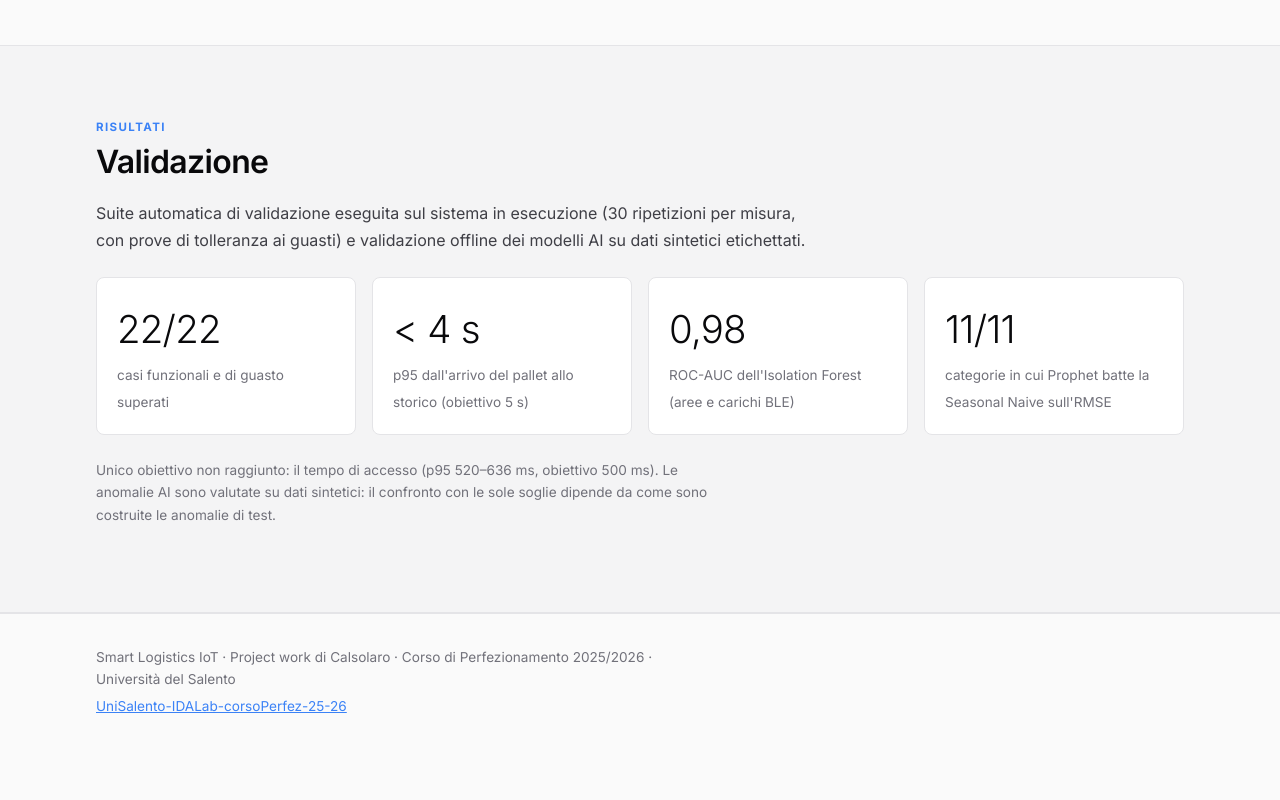
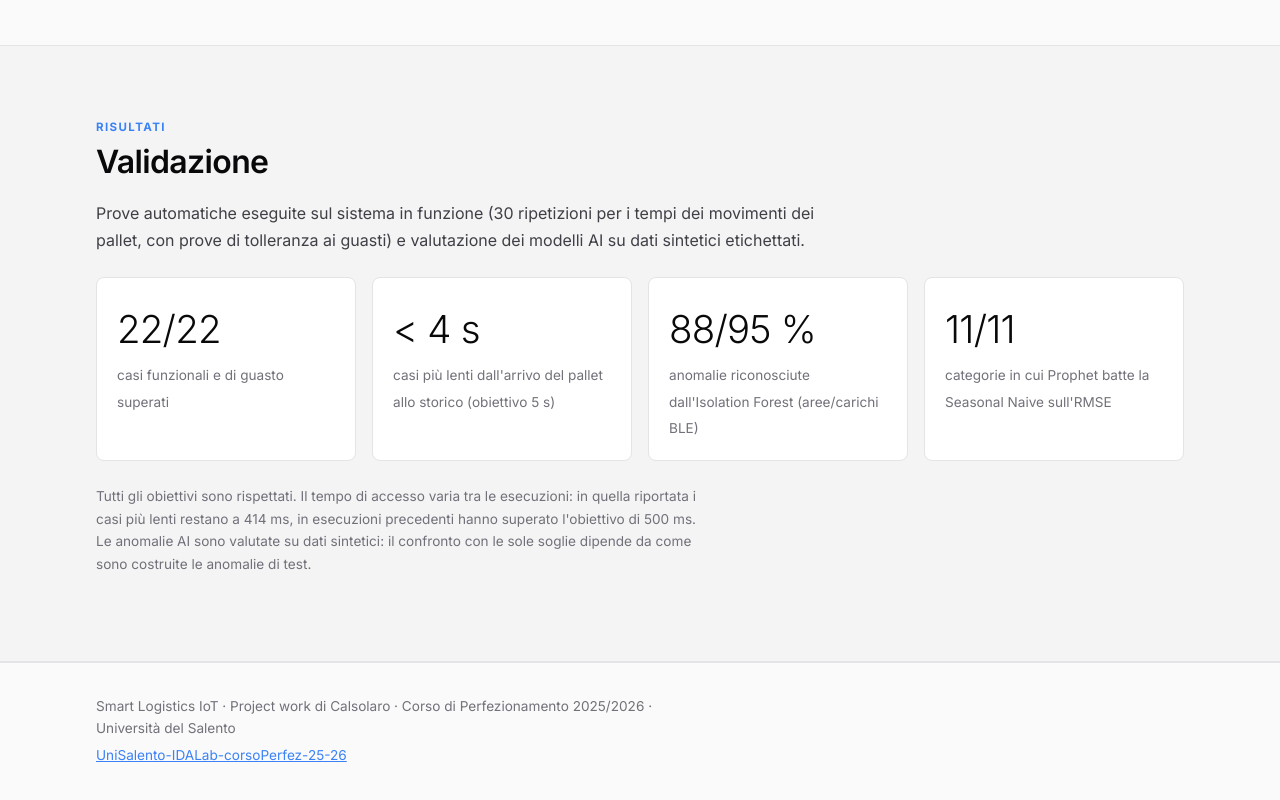
Before and after one commit to UniSalento-IDALab-corsoPerfez-25-26/perfez-2526-presentation-calsolaro, a plain HTML site: page index.html in a window 1280 px wide. Shown: the part 4568-5368 px from the top of the page. Before the commit the page ends 5321 px from the top, so only its background shows below. Drawn offline with Linux system fonts and the light colour scheme.

Commit message:
Validazione allineata alla tesi
Casi più lenti al posto del p95, anomalie riconosciute al posto della
ROC-AUC; nota sull'accesso aggiornata alla validazione del 09/11.

Co-Authored-By: Claude Opus 5.5 <noreply@anthropic.com>

```diff
--- a/index.html
+++ b/index.html
@@ -196,15 +196,16 @@
     <div class="wrap">
       <p class="label">Risultati</p>
       <h2>Validazione</h2>
-      <p>Suite automatica di validazione eseguita sul sistema in esecuzione (30 ripetizioni per misura, con prove di
-        tolleranza ai guasti) e validazione offline dei modelli AI su dati sintetici etichettati.</p>
+      <p>Prove automatiche eseguite sul sistema in funzione (30 ripetizioni per i tempi dei movimenti dei pallet, con
+        prove di tolleranza ai guasti) e valutazione dei modelli AI su dati sintetici etichettati.</p>
       <div class="grid kpis">
         <div class="kpi"><span class="kpi-value">22/22</span><span class="kpi-label">casi funzionali e di guasto superati</span></div>
-        <div class="kpi"><span class="kpi-value">&lt; 4 s</span><span class="kpi-label">p95 dall'arrivo del pallet allo storico (obiettivo 5 s)</span></div>
-        <div class="kpi"><span class="kpi-value">0,98</span><span class="kpi-label">ROC-AUC dell'Isolation Forest (aree e carichi BLE)</span></div>
+        <div class="kpi"><span class="kpi-value">&lt; 4 s</span><span class="kpi-label">casi più lenti dall'arrivo del pallet allo storico (obiettivo 5 s)</span></div>
+        <div class="kpi"><span class="kpi-value">88/95&nbsp;%</span><span class="kpi-label">anomalie riconosciute dall'Isolation Forest (aree/carichi BLE)</span></div>
         <div class="kpi"><span class="kpi-value">11/11</span><span class="kpi-label">categorie in cui Prophet batte la Seasonal Naive sull'RMSE</span></div>
       </div>
-      <p class="note">Unico obiettivo non raggiunto: il tempo di accesso (p95 520–636 ms, obiettivo 500 ms). Le anomalie AI
+      <p class="note">Tutti gli obiettivi sono rispettati. Il tempo di accesso varia tra le esecuzioni: in quella riportata i
+        casi più lenti restano a 414 ms, in esecuzioni precedenti hanno superato l'obiettivo di 500 ms. Le anomalie AI
         sono valutate su dati sintetici: il confronto con le sole soglie dipende da come sono costruite le anomalie di test.</p>
     </div>
   </section>
```
